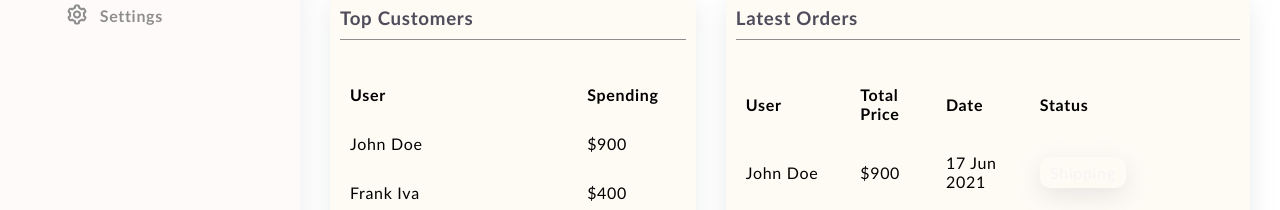
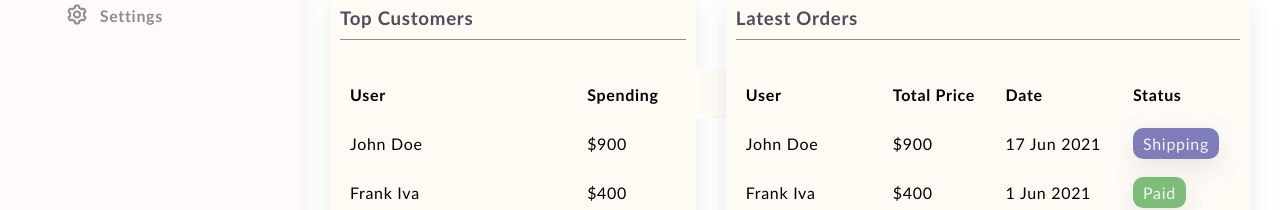
Before and after one commit to banuaggun/dashboard-design, a React (Create React App) app: page / in a window 1280 px wide. Shown: the part 544-754 px from the top of the page. Built offline with nearby package versions, Linux system fonts and the light colour scheme.

Commit message:
table styling

```diff
--- a/src/Assets/css/styles.css
+++ b/src/Assets/css/styles.css
@@ -14,6 +14,10 @@
   --borderRadius: 15px;
   --topnavHeight: 110px;
   --transitionCubic: cubic-bezier(0.175, 0.885, 0.32, 1.275);
+  --badgeDanger: rgba(139, 0, 0, 0.5);
+  --badgeSuccess: rgba(0, 128, 0, 0.5);
+  --badgePrimary: rgba(0, 0, 128, 0.5);
+  --badgeWarning: rgba(0, 128, 128, 0.5);
 }
 
 * {
--- a/src/Components/Tables/Table.css
+++ b/src/Components/Tables/Table.css
@@ -1,15 +1,17 @@
+/*
 .tableWrapper {
   overflow-y: auto;
 }
+*/
 
 table {
-  width: 100px;
+  width: 100%;
   min-width: 400px;
   border-spacing: 0;
 }
 
 thead {
-  background-color: var(--bg-second);
+  background-color: var(--background3);
 }
 
 tr {
@@ -23,6 +25,6 @@
 }
 
 tbody > tr:hover {
-  background-color: var(--color1);
-  color: var(--text-color2);
+  background-color: var(--background2);
+  color: var(--textColor2);
 }
```
